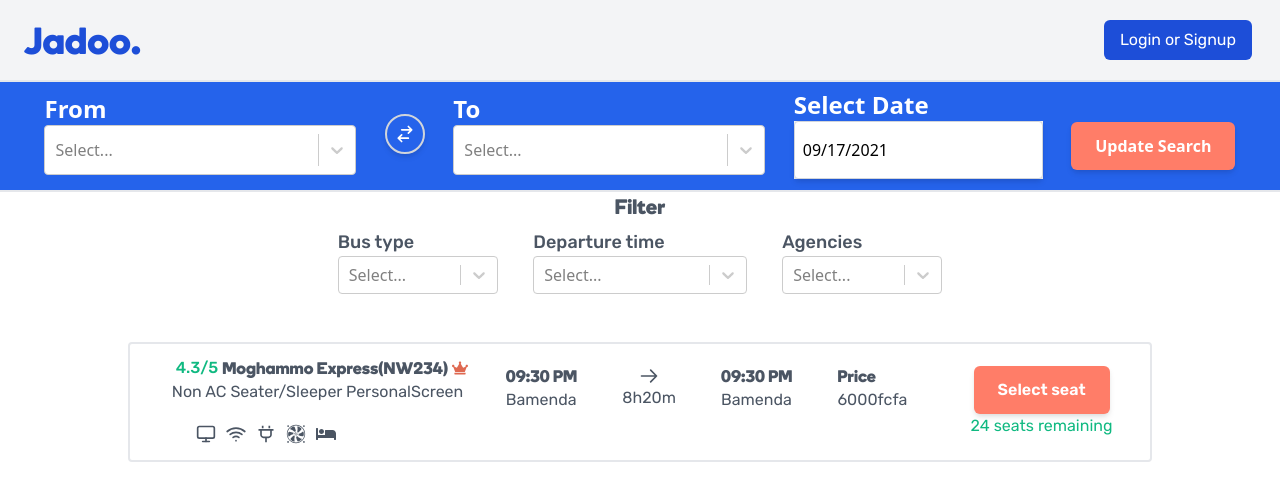
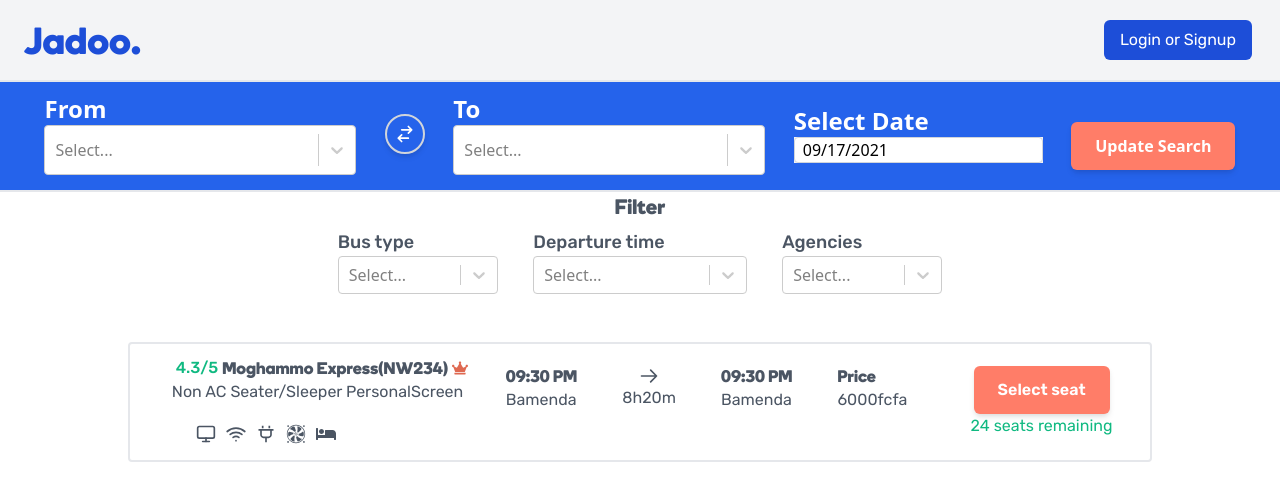
Before and after one commit to teyim/Jadoo, a React (Create React App) app: page /searchbus in a window 1280 px wide. Shown: the top 500 px of the page. Built offline with nearby package versions, Linux system fonts and the light colour scheme.

Commit message:
Modify Calender styles

```diff
--- a/src/Components/Calender/Calender.css
+++ b/src/Components/Calender/Calender.css
@@ -3,7 +3,7 @@
 @tailwind utilities;
 
 .react-datepicker__input-container input {
-  @apply block w-full  md:text-sm bg-white border border-gray-300 rounded  shadow-md py-4 px-2;
+  @apply block w-full md:text-sm bg-white border border-gray-300 rounded px-2;
 }
 
 .react-datepicker__tab-loop {
```
